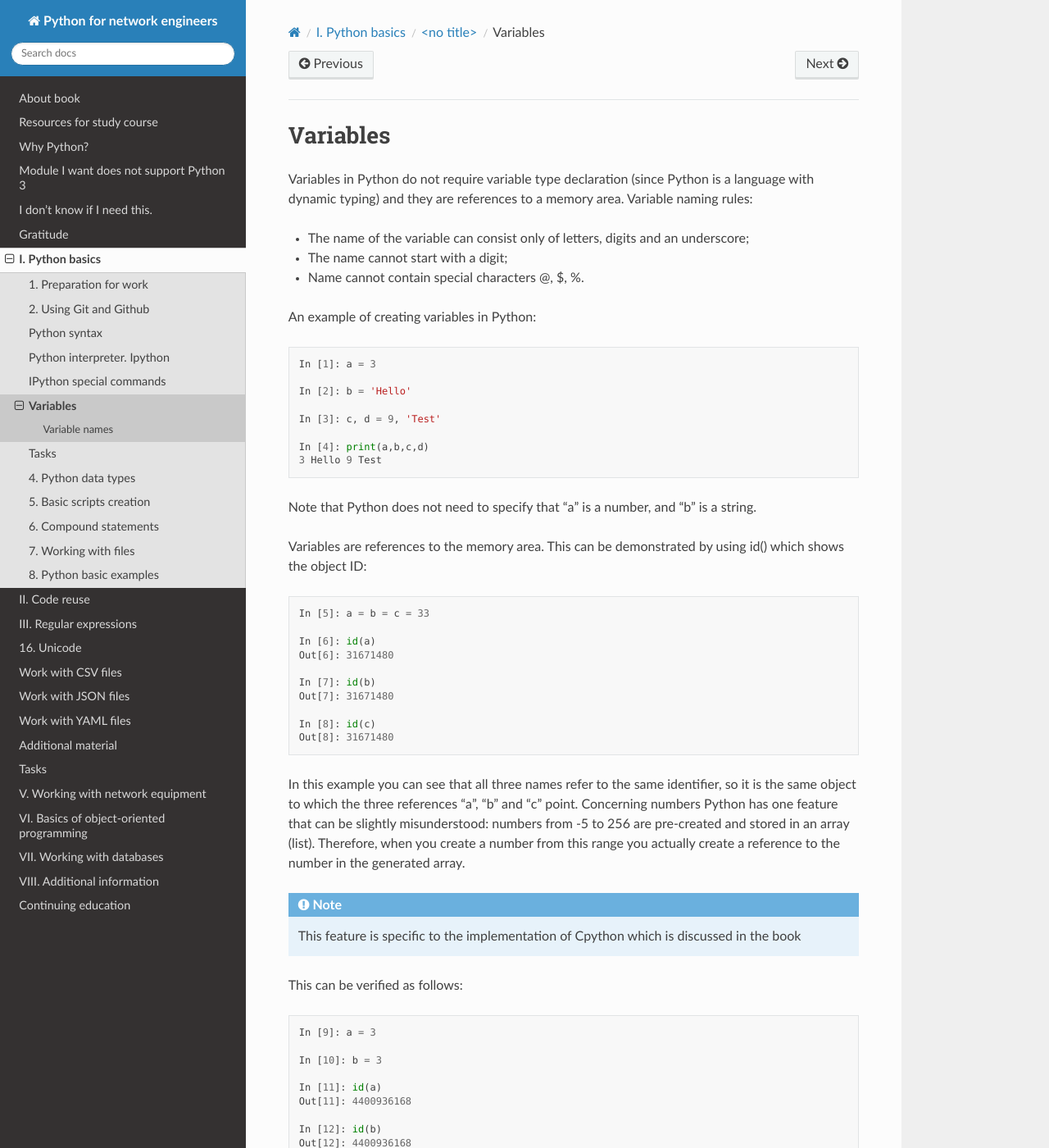
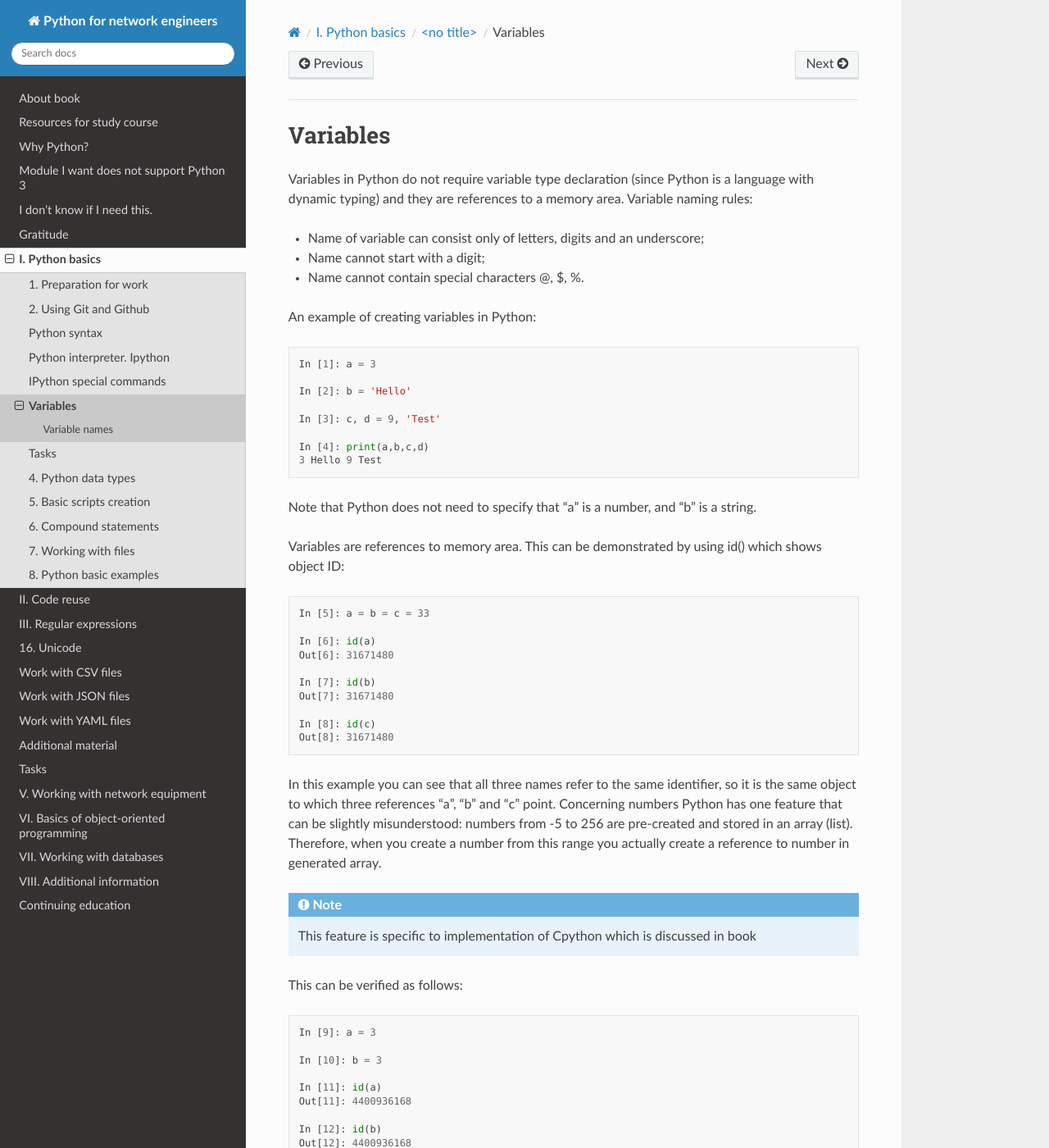
Before and after one commit to natenka/pyneng-book-en, a Sphinx documentation site: the page built from docs/source/book/03_start/2_variables.rst, in a window 1280 px wide and 1400 px high. Shown: the whole window at 82% size. Built offline with Sphinx 7.4.7 and the Read the Docs theme 2.0.0, drawn with Linux system fonts in a browser that asks for light colours; pages that are not in the unit, such as notebooks, are missing from menus; some of the changed text lies outside the part shown.

Commit message:
Update 2_variables.rst

```diff
--- a/docs/source/book/03_start/2_variables.rst
+++ b/docs/source/book/03_start/2_variables.rst
@@ -3,8 +3,8 @@ Variables
 
 Variables in Python do not require variable type declaration (since Python is a language with dynamic typing) and they are references to a memory area. Variable naming rules:
 
--  The name of the variable can consist only of letters, digits and an underscore;
--  The name cannot start with a digit;
+-  Name of variable can consist only of letters, digits and an underscore;
+-  Name cannot start with a digit;
 -  Name cannot contain special characters @, $, %.
 
 An example of creating variables in Python:
@@ -22,7 +22,7 @@ An example of creating variables in Python:
 
 Note that Python does not need to specify that "a" is a number, and "b" is a string.
 
-Variables are references to the memory area. This can be demonstrated by using id() which shows the object ID:
+Variables are references to memory area. This can be demonstrated by using id() which shows object ID:
 
 .. code:: python
 
@@ -37,10 +37,10 @@ Variables are references to the memory area. This can be demonstrated by using i
     In [8]: id(c)
     Out[8]: 31671480
 
-In this example you can see that all three names refer to the same identifier, so it is the same object to which the three references "a", "b" and "c" point. Concerning numbers Python has one feature that can be slightly misunderstood: numbers from -5 to 256 are pre-created and stored in an array (list). Therefore, when you create a number from this range you actually create a reference to the number in the generated array.
+In this example you can see that all three names refer to the same identifier, so it is the same object to which three references "a", "b" and "c" point. Concerning numbers Python has one feature that can be slightly misunderstood: numbers from -5 to 256 are pre-created and stored in an array (list). Therefore, when you create a number from this range you actually create a reference to number in generated array.
 
 .. note::
-    This feature is specific to the implementation of Cpython which is discussed in the book
+    This feature is specific to implementation of Cpython which is discussed in book
 
 This can be verified as follows:
 
@@ -79,7 +79,7 @@ If you do the same with number more than 256, all identifiers will be different:
     In [18]: id(500)
     Out[18]: 140239990502960
 
-However, if you assign variables to each other, the identifiers are all the same (in this variant ``a``, ``b`` and ``c``
+However, if you assign variables to each other, identifiers are all the same (in this variant ``a``, ``b`` and ``c``
 are referring to the same object):
 
 .. code:: python
@@ -98,7 +98,7 @@ are referring to the same object):
 Variable names
 ^^^^^^^^^^^^^^^^
 
-Variable names should not overlap with the names of operators and modules or other reserved words. Python has recommendations for naming functions, classes and variables:
+Variable names should not overlap with names of operators and modules or other reserved words. Python has recommendations for naming functions, classes and variables:
 
 -  variable names are usually written in lowercase or in uppercase (e.g., DB_NAME, db_name);
 -  function names are written in lowercase, with underline between words (for example get_names);
```
